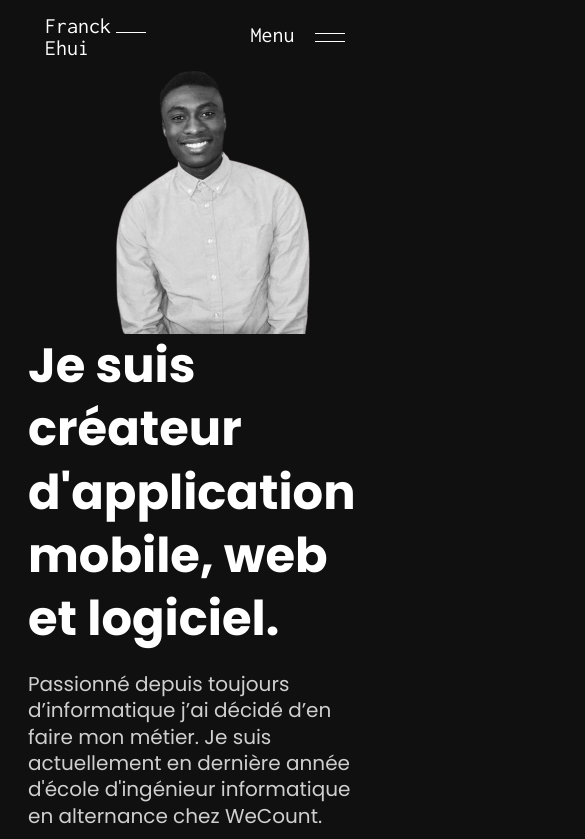
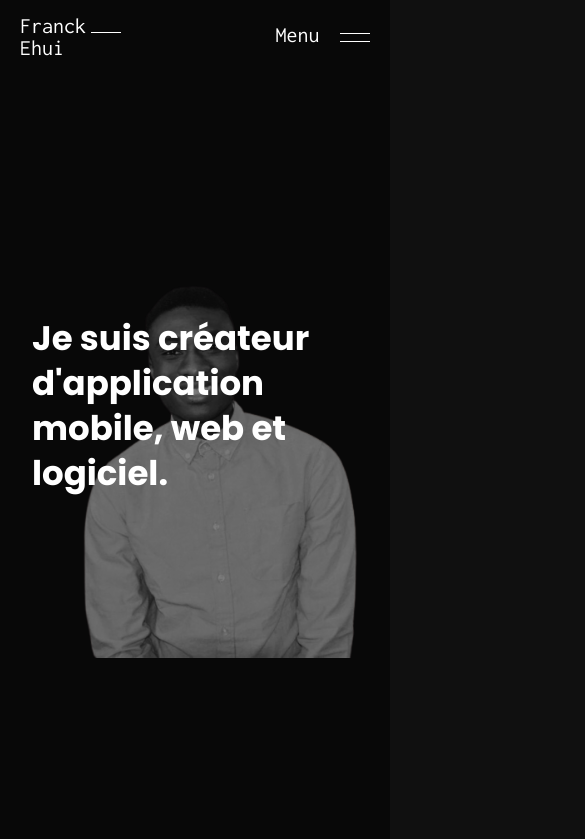
Before and after one commit to WeeSi/portfolio, a React (Create React App) app: page / in a window 390 px wide. Shown: the top 839 px of the page, 585 px wide, since content can reach past the window. Built offline with nearby package versions, Linux system fonts and the light colour scheme; a web font is replaced by a local one.

Commit message:
responsive

```diff
--- a/src/App.js
+++ b/src/App.js
@@ -35,7 +35,7 @@ function App(props) {
         <Routes>
           <Route
             path="/"
-            element={<Home setDark={() => console.log("test")} />}
+            element={<Home />}
           />
           <Route path="contact" element={<Contact />} />
         </Routes>
--- a/src/App.scss
+++ b/src/App.scss
@@ -1253,6 +1253,14 @@ li {
   width: auto;
 }
 
+@media (max-width: 1024px){
+  .footer-container{
+    height: unset !important;
+  }
+  .foot-social-container{
+    display: none;
+  }
+}
 .footer-container .content-container{
   display: -webkit-box;
   display: -webkit-flex;
@@ -1391,3 +1399,110 @@ li {
       transform: translateX(-100%);
   }
 }
+
+.bg-overlay-black{
+  display: none;
+}
+
+@media only screen and (max-width: 540px){
+  .about {
+    height: 100vh !important;
+}
+
+  .bg-overlay-black{
+    width: 100%;
+    height: 100%;
+    position: absolute;
+    left: 0;
+    top: 0;
+    opacity: .5;
+    background-color: #000;
+    z-index: 1;
+    display: block;
+  }
+
+
+  .desc-me-container{
+    height: 100%;
+    display: flex;
+    align-items: center;
+  }
+
+  .image-me-container{
+    position: absolute;
+    height: 100%;
+    width: 100%;
+    display: flex;
+    align-items: center;
+    justify-content: center;
+    top: 0;
+    left: 0;
+    right: 0;
+    .image-me{
+      width: 100%;
+      height: 100%;
+      padding: 0;
+    }
+  }
+}
+
+@media only screen and (max-width: 999px){
+  .about {
+    height: 125vh;
+    padding-left: 1.25rem;
+    padding-right: 1.25rem;
+}
+  h1.desc-me{
+    font-size: 34px;
+  }
+
+  p.desc-me, .social{
+    display: none;
+  }
+  .drawer.open{
+    max-width: 100%;
+  }
+  .drawer ul li{
+    font-size: 36px;
+    margin-bottom: 10px;
+  }
+
+  .drawer .social-container{
+    display: none;
+  }
+
+  .drawer .footer div, .menu-container{
+    padding: 0px 50px !important;
+  }
+
+  .app-bar{
+    padding:15px 20px;
+  }
+
+  .drawer-button{
+    right: 5px !important;
+  }
+
+  .footer-container .interest{
+    padding: 0 80px;
+    text-align: center;
+    h4 a {
+      margin: auto;
+    }
+    }
+
+    .foot-contact-container{
+      padding: 0px 80px !important;
+      margin: auto;
+      margin-top: 50px;
+    }
+
+    .images-project{
+      width: 100% !important;
+    }
+    .desc-project{
+      width: 100% !important;
+      padding: 90px 0px !important;
+      margin: 0 !important;
+    }
+}
--- a/src/Contact.jsx
+++ b/src/Contact.jsx
@@ -70,7 +70,7 @@ const Contact = () => {
         <div style={{ maxWidth: "950px" }}>
           <div className="overflow-hidden">
             <h1
-              style={{ fontSize: "58px", marginBottom: "150px" }}
+              style={{ fontSize: "48px", marginBottom: "150px" }}
               className="font-bold"
             >
               <div className="text-animate">Hey! Je suis ouvert</div>
--- a/src/DataArticle.js
+++ b/src/DataArticle.js
@@ -14,7 +14,7 @@ export const DataArticles = [
     role: "Front-End",
     desc: "Ce mini projet à été réalisé avec NextJs, un framework ReactJS, Tailwindcss et MaterialUi. Le but était de développer une application de musique, nous nous sommes inspirés d’une maquette Dribbble (Dribbble étant un site où toutes sortent de maquette y sont répertorié).",
     title: "NextMusic",
-    url: "",
+    url: "https://next-music.netlify.app",
   },
   {
     id: 2,
@@ -35,7 +35,7 @@ export const DataArticles = [
     role: "FullStack - Angular/NestJS/Ionic",
     desc: "Galaxy Swiss Bourdin est issu de la fusion entre deux grands du milieu pharmaceutique. La force commerciale de ce laboratoire pharmaceutique est assurée par un travail de conseil et d'information. Les visiteurs médicaux (ou délégués) démarchent les médecins, pharmaciens, infirmières et autres métiers de santé susceptibles de prescrire aux patients les produits du laboratoire. Le besoin ici est alors le suivant : on souhaite harmoniser les frais engendrés par ces visiteurs médiaux via une application web qui sera disponible à ces mêmes personnes et aux comptables qui eux pourront gérer la situation des fiches des visiteurs.",
     title: "Cas GSB",
-    url: "",
+    url: "https://cas-gsb.netlify.app",
   },
   {
     id: 1,
--- a/src/Home.jsx
+++ b/src/Home.jsx
@@ -1,13 +1,11 @@
-import React, { useState } from "react";
+import React from "react";
 import About from "./components/about/About";
 import Skills from "./components/skills/Skills";
 import Experiences from "./components/experiences/Experiences";
-import Footer from "./components/footer/Footer";
 import Projects from "./components/projects/Projects";
 import Transition from "./Transition";
-import gsap, { Power4 } from "gsap";
+import gsap from "gsap";
 import SetCursorPoint from "./hooks/SetCursorPoint";
-import BottomBarIcon from "./components/bottom-bar-icon/BottomBarIcon";
 
 function Home(props) {
   const content = gsap.timeline({ defaults: { ease: "power2.out" } });
@@ -17,7 +15,6 @@ function Home(props) {
       <Transition timeline={content}>
         <SetCursorPoint />
         <About setDark={() => props.setDark()} />
-        <BottomBarIcon />
         <Skills />
         <Experiences />
         <Projects />
--- a/src/components/about/About.js
+++ b/src/components/about/About.js
@@ -1,5 +1,6 @@
 import gsap from "gsap";
 import React, { useEffect } from "react";
+import BottomBarIcon from "../bottom-bar-icon/BottomBarIcon";
 
 export default function About(props) {
   const tl = gsap.timeline({ defaults: { ease: "SlowMo.easeOut" } });
@@ -16,9 +17,10 @@ export default function About(props) {
   }, []);
 
   return (
-    <section id="section-1">
+    <section id="section-1" className="relative">
       <div className="about md:flex md:h-screen md:px-20 px-4 screen-padding">
-        <div className="md:w-3/6 px-3">
+      <div class="bg-overlay-black"></div>
+        <div className="md:w-3/6 px-3 image-me-container">
           <div className="image-me relative">
             <img
               src={require("../../image/received_1291899467620740-removebg-preview.png")}
@@ -27,10 +29,10 @@ export default function About(props) {
             />
           </div>
         </div>
-        <div className="md:w-3/6 px-3">
+        <div className="md:w-3/6 px-3 relative z-10 desc-me-container">
           <div>
             <div className="overflow-hidden">
-              <h1 className="opacity-0 desc-me font-bold text-5xl mb-5">
+              <h1 className="opacity-0 desc-me font-bold text-5xl mb-5 ">
                 Je suis créateur d'application mobile, web et logiciel.
               </h1>
             </div>
@@ -50,13 +52,14 @@ export default function About(props) {
           </div>
         </div>
       </div>
+      <BottomBarIcon />
     </section>
   );
 }
 
 const Social = () => {
   return (
-    <div className="flex space-x-2 items-center">
+    <div className="flex space-x-2 items-center social">
       <a target="_blank" href="https://github.com/WeeSi">
         <div
           style={{ background: "#ededed", width: "45px", height: "45px" }}
--- a/src/components/appBar/AppBar.js
+++ b/src/components/appBar/AppBar.js
@@ -93,7 +93,7 @@ function AppBar(props) {
           color: "unset",
           height: "16px",
           padding: "0",
-          zIndex: "999999999999999999",
+          zIndex: "999999",
           top: "33px",
           position: "fixed",
           right: "30px",
--- a/src/components/drawer/Drawer.jsx
+++ b/src/components/drawer/Drawer.jsx
@@ -72,26 +72,14 @@ const Drawer = (props) => {
               padding: "0px 98px",
               alignItems: "center",
             }}
-            className="w-full h-full"
+            className="w-full h-full menu-container"
           >
             <div className="flex w-full">
               <ul
-                className="block space-y-6"
+                className="block social-container space-y-6"
                 style={{ WebkitBoxFlex: "0.8", flex: "0.8" }}
               >
                 <span className="opacity-60 pb-7 block social">Social</span>
-                <li
-                  style={{
-                    "--i": 10,
-                    fontSize: ".9375rem",
-                    fontWeight: "normal",
-                  }}
-                  className="block w-full text-left"
-                >
-                  <a href="contact" className="animate">
-                    Contact
-                  </a>
-                </li>
                 <li
                   style={{
                     "--i": 11,
@@ -144,6 +132,16 @@ const Drawer = (props) => {
                 <li style={{ "--i": 9 }} className="block w-full text-left">
                   <a className="animate">Projets</a>
                 </li>
+                <li
+                  style={{
+                    "--i": 10,
+                  }}
+                  className="block w-full text-left"
+                >
+                  <a href="contact" className="animate">
+                    Contact
+                  </a>
+                </li>
               </ul>
             </div>
           </div>
--- a/src/components/skills/Skills.js
+++ b/src/components/skills/Skills.js
@@ -48,8 +48,8 @@ function Skills() {
   };
 
   const settings = {
-    slidesToShow: 5,
-    slidesToScroll: 5,
+    slidesToShow: 3,
+    slidesToScroll: 3,
     autoplay: false,
     autoplaySpeed: 0,
     arrows: false,
@@ -57,7 +57,6 @@ function Skills() {
     speed: 1800,
     infinite: true,
     swipeToSlide: true,
-    centerMode: true,
     draggable: true,
   };
 
@@ -67,7 +66,7 @@ function Skills() {
         <div className="screen-padding md:px-20 px-4">
           <h1 className="title font-bold text-3xl text-white">Compétence.</h1>
         </div>
-        <div ref={container} className="relative skills-slider-content py-8">
+        <div ref={container} className="relative skills-slider-content">
           <Slider
             ref={(slider) => (customSlider.current = slider)}
             {...settings}
```
Also changed, not shown: src/components/footer/Footer.jsx (+12 -4 lines), src/components/modal/BigModal.jsx (+12 -9 lines).
